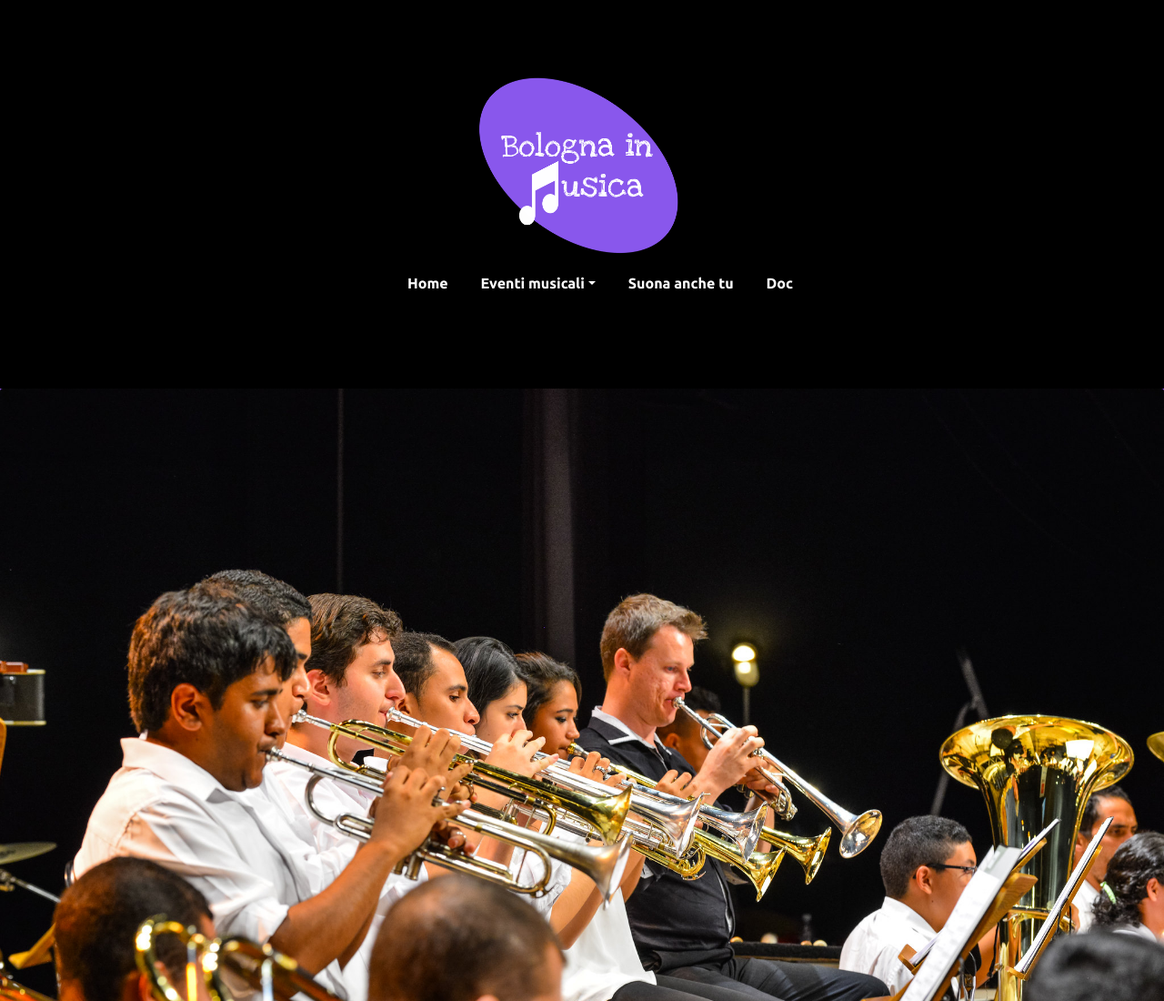
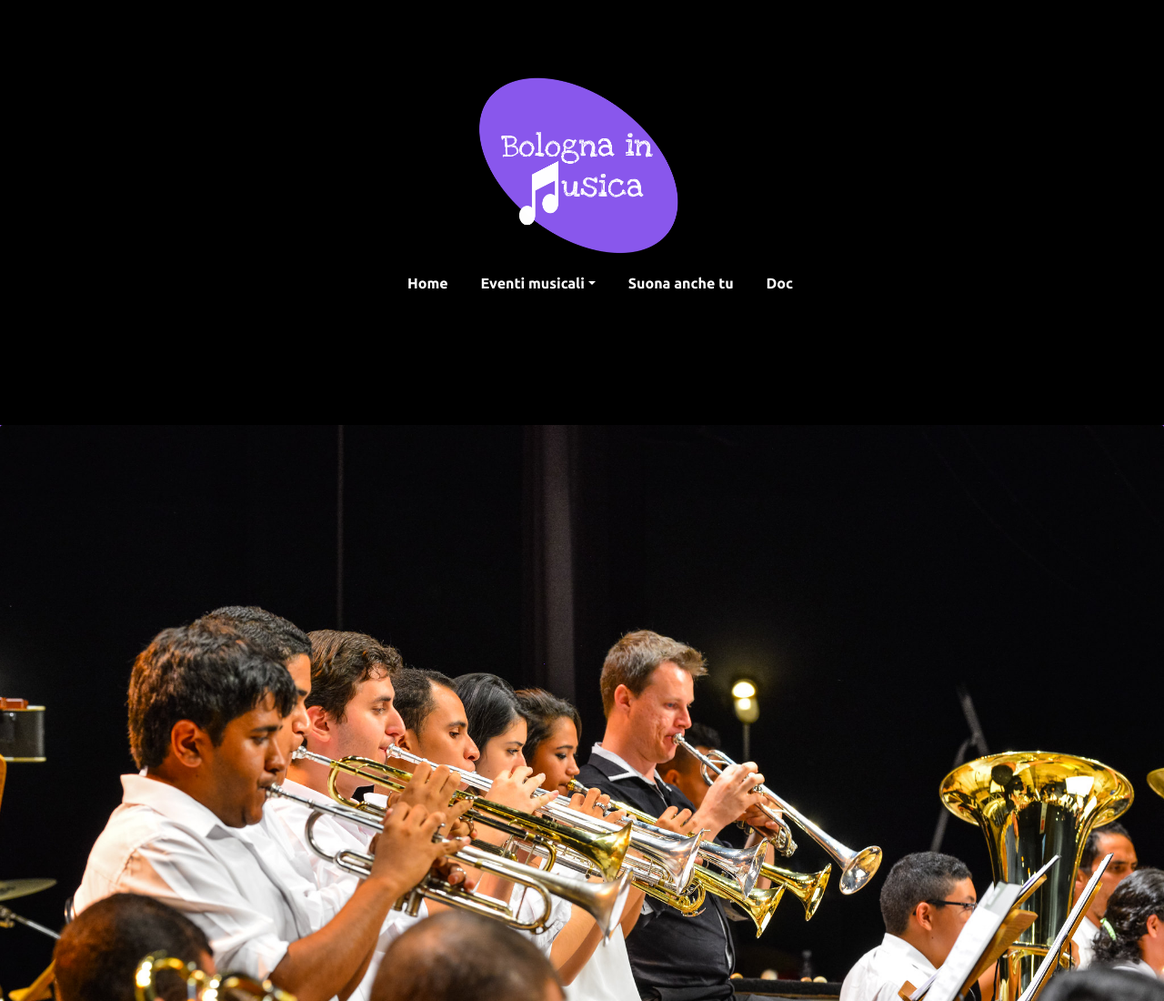
Before and after one commit to giadamodonesi/bolognainmusica, a plain HTML site: page index.html in a window 1280 px wide. Shown: the top 1100 px of the page at 91% size. Drawn offline with nearby package versions, Linux system fonts and the light colour scheme.

Commit message:
ultimo caricato

```diff
--- a/css/style.css
+++ b/css/style.css
@@ -2,7 +2,7 @@ body {margin: 0px; }
 
 header {background-color: black;
         color: white;
-        padding-bottom: 0.5em;
+        padding-bottom: 3em;
         font-family: 'Ubuntu', sans-serif;
 
         }
```
Also changed, not shown: chisiamo.html (+1 -1 lines).
